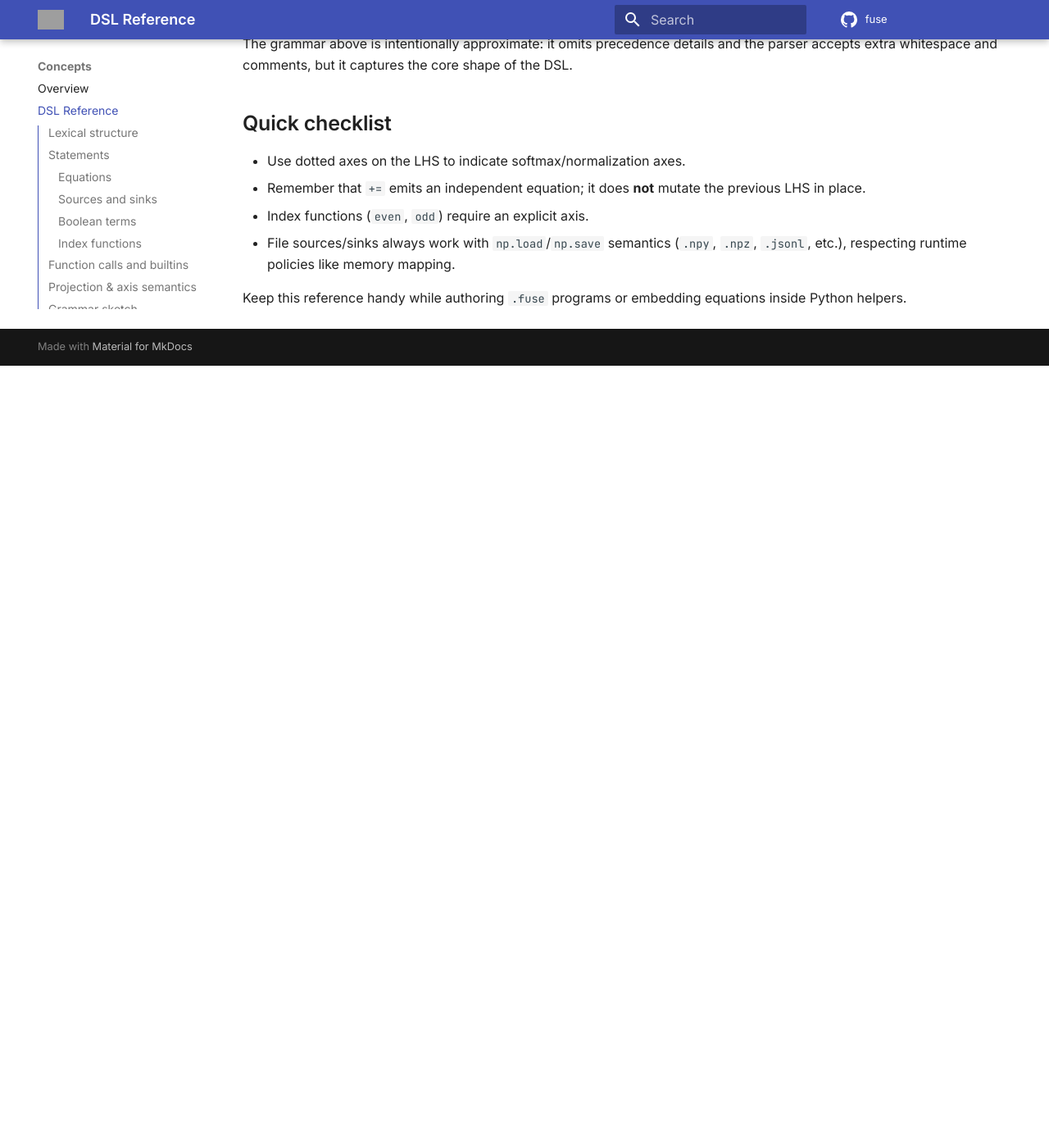
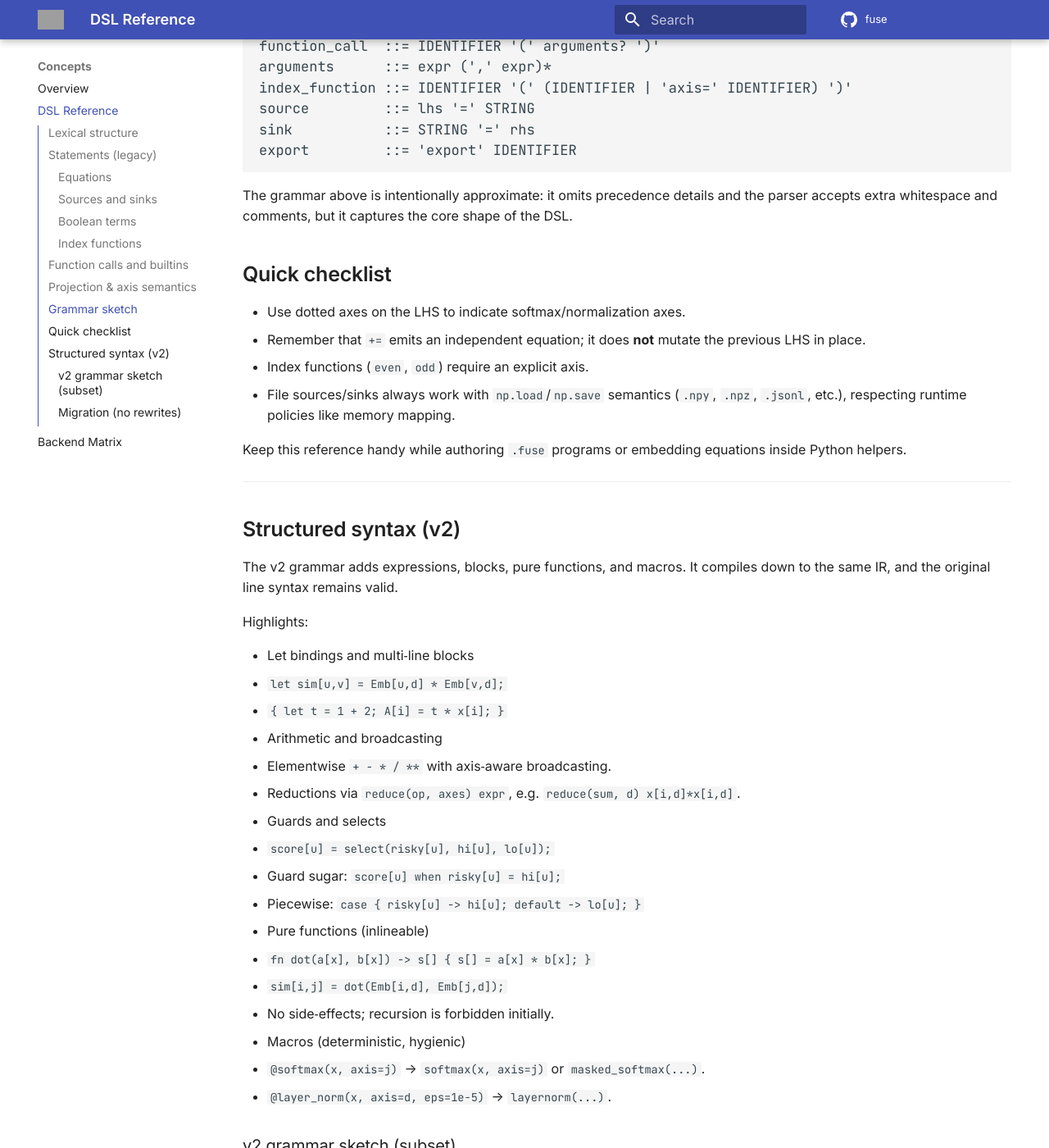
Before and after one commit to mehrdadxzaker/fuse, an MkDocs documentation site: the page built from docs/dsl_reference.md, in a window 1280 px wide and 1400 px high, scrolled down 2983 px. Shown: the whole window at 82% size. Built offline with MkDocs 1.6.1 and Material for MkDocs 9.7.7, drawn with Linux system fonts in a browser that asks for light colours; comment, search, counter and statistics services are not loaded; the version menu is left out; before the commit the page ends 3429 px from its top, so only the background shows below that; some of the changed text lies outside the part shown; grey boxes are pictures that could not be loaded.

Commit message:
docs: add v2 structured syntax + migration guide; update DSL reference and README limitations. Document Program(..., parser='v2') and incremental adoption (let, select/case, pure fn, macros).

````diff
--- a/docs/dsl_reference.md
+++ b/docs/dsl_reference.md
@@ -2,9 +2,19 @@
 
 [[toc]]
 
-The Fuse front-end is a compact, line-oriented DSL for wiring tensor equations.
-This page collects the syntax in one place so you can skim the affordances
-without spelunking through parser code.
+The Fuse front-end is a compact DSL for wiring tensor equations. Two parsers
+are available:
+
+- Legacy line‑oriented grammar (default) — the original, minimal surface.
+- Structured grammar (v2, opt‑in) — adds expressions and blocks while keeping
+  the legacy syntax a strict subset.
+
+To opt into v2 in Python, construct `Program` with `parser='v2'`:
+
+```
+from fuse.core.program import Program
+prog = Program(src_text, parser='v2')
+```
 
 ## Lexical structure
 
@@ -17,7 +27,7 @@ without spelunking through parser code.
 * String literals use double quotes and are primarily employed for source/sink
   file paths.
 
-## Statements
+## Statements (legacy)
 
 ### Equations
 
@@ -138,3 +148,68 @@ of the DSL.
 
 Keep this reference handy while authoring `.fuse` programs or embedding
 equations inside Python helpers.
+
+---
+
+## Structured syntax (v2)
+
+The v2 grammar adds expressions, blocks, pure functions, and macros. It compiles
+down to the same IR, and the original line syntax remains valid.
+
+Highlights:
+
+- Let bindings and multi‑line blocks
+  - `let sim[u,v] = Emb[u,d] * Emb[v,d];`
+  - `{ let t = 1 + 2; A[i] = t * x[i]; }`
+
+- Arithmetic and broadcasting
+  - Elementwise `+ - * / **` with axis‑aware broadcasting.
+  - Reductions via `reduce(op, axes) expr`, e.g. `reduce(sum, d) x[i,d]*x[i,d]`.
+
+- Guards and selects
+  - `score[u] = select(risky[u], hi[u], lo[u]);`
+  - Guard sugar: `score[u] when risky[u] = hi[u];`
+  - Piecewise: `case { risky[u] -> hi[u]; default -> lo[u]; }`
+
+- Pure functions (inlineable)
+  - `fn dot(a[x], b[x]) -> s[] { s[] = a[x] * b[x]; }`
+  - `sim[i,j] = dot(Emb[i,d], Emb[j,d]);`
+  - No side‑effects; recursion is forbidden initially.
+
+- Macros (deterministic, hygienic)
+  - `@softmax(x, axis=j)` → `softmax(x, axis=j)` or `masked_softmax(...)`.
+  - `@layer_norm(x, axis=d, eps=1e-5)` → `layernorm(...)`.
+
+### v2 grammar sketch (subset)
+
+```
+program     := (import | export | param | axis | const | fn | stmt)*
+stmt        := equation | let | block
+equation    := lhs '=' expr | lhs 'when' expr '=' expr
+lhs         := IDENT dims?
+dims        := '[' IDENT (',' IDENT)* ']'
+expr        := ternary
+ternary     := or_expr ('?' expr ':' expr)?
+or_expr     := and_expr ('||' and_expr)*
+and_expr    := add_expr ('&&' add_expr)*
+add_expr    := mul_expr (('+'|'-') mul_expr)*
+mul_expr    := pow_expr (('*'|'/') pow_expr)*
+pow_expr    := unary ('**' pow_expr)?
+unary       := primary | ('-'|'!') unary
+primary     := NUMBER | IDENT | tensor_ref | call | macro | piecewise | reduce | '(' expr ')'
+tensor_ref  := IDENT '[' index (',' index)* ']'
+call        := IDENT '(' args? ')'
+macro       := '@' IDENT '(' args? ')'
+args        := (IDENT '=' expr | expr) (',' (IDENT '=' expr | expr))*
+reduce      := 'reduce' '(' IDENT ',' axes ')' expr
+```
+
+### Migration (no rewrites)
+
+- All existing `.fuse` files keep working (legacy is the default parser).
+- You can start using `let` and arithmetic first—no semantic risk.
+- Add `select` and `case` where you currently simulate branching via multiple equations.
+- Introduce functions as inline sugar only; forbid recursion initially.
+- Macros expand to pure calls before type/shape checking to preserve determinism.
+
+See also: `Program(src, parser='v2')`.
````
Also changed, not shown: README.md (+1 -1 lines), docs/concepts/index.md (+4 -0 lines), docs/concepts/migration.md (added, +54 -0 lines).
